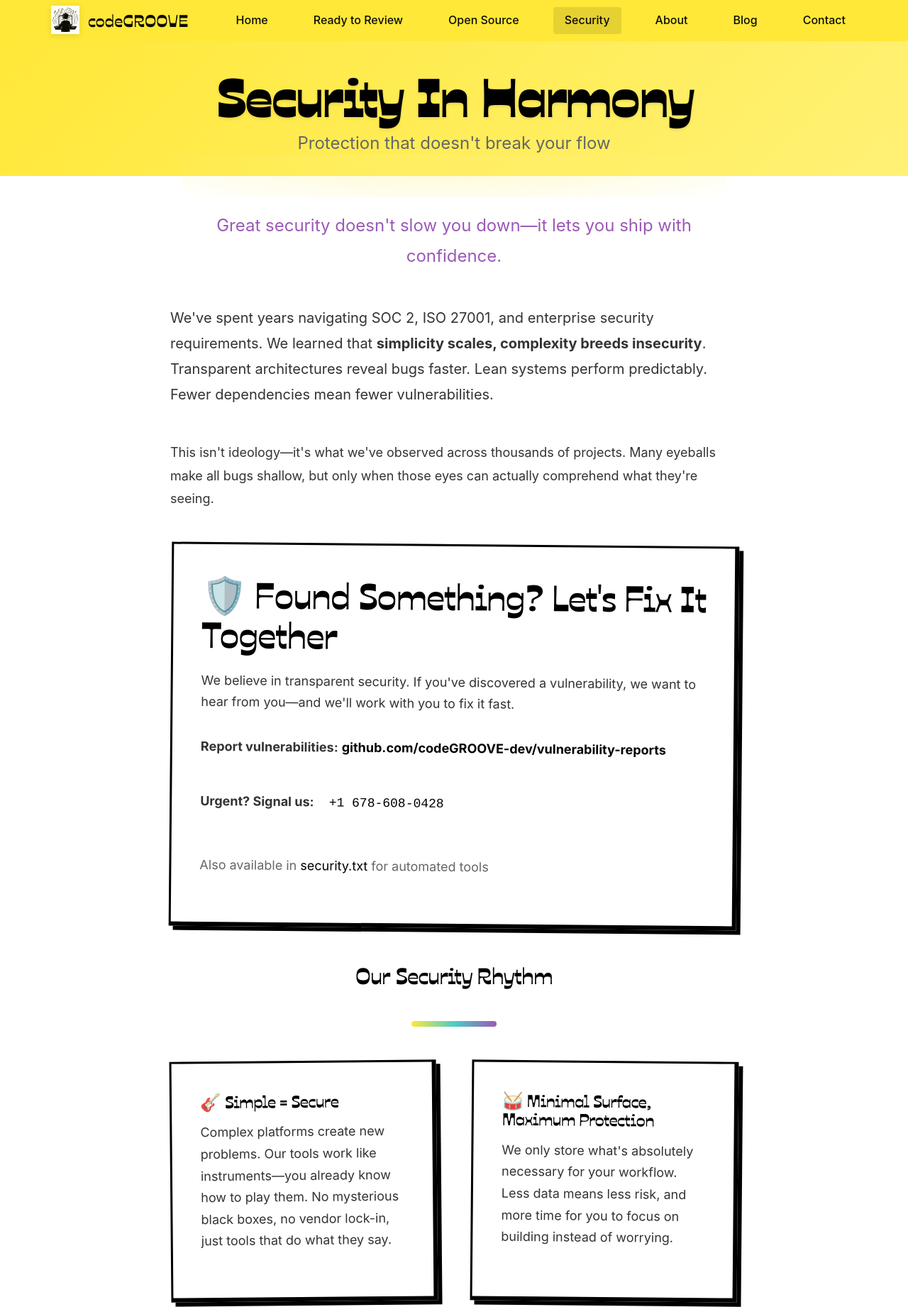
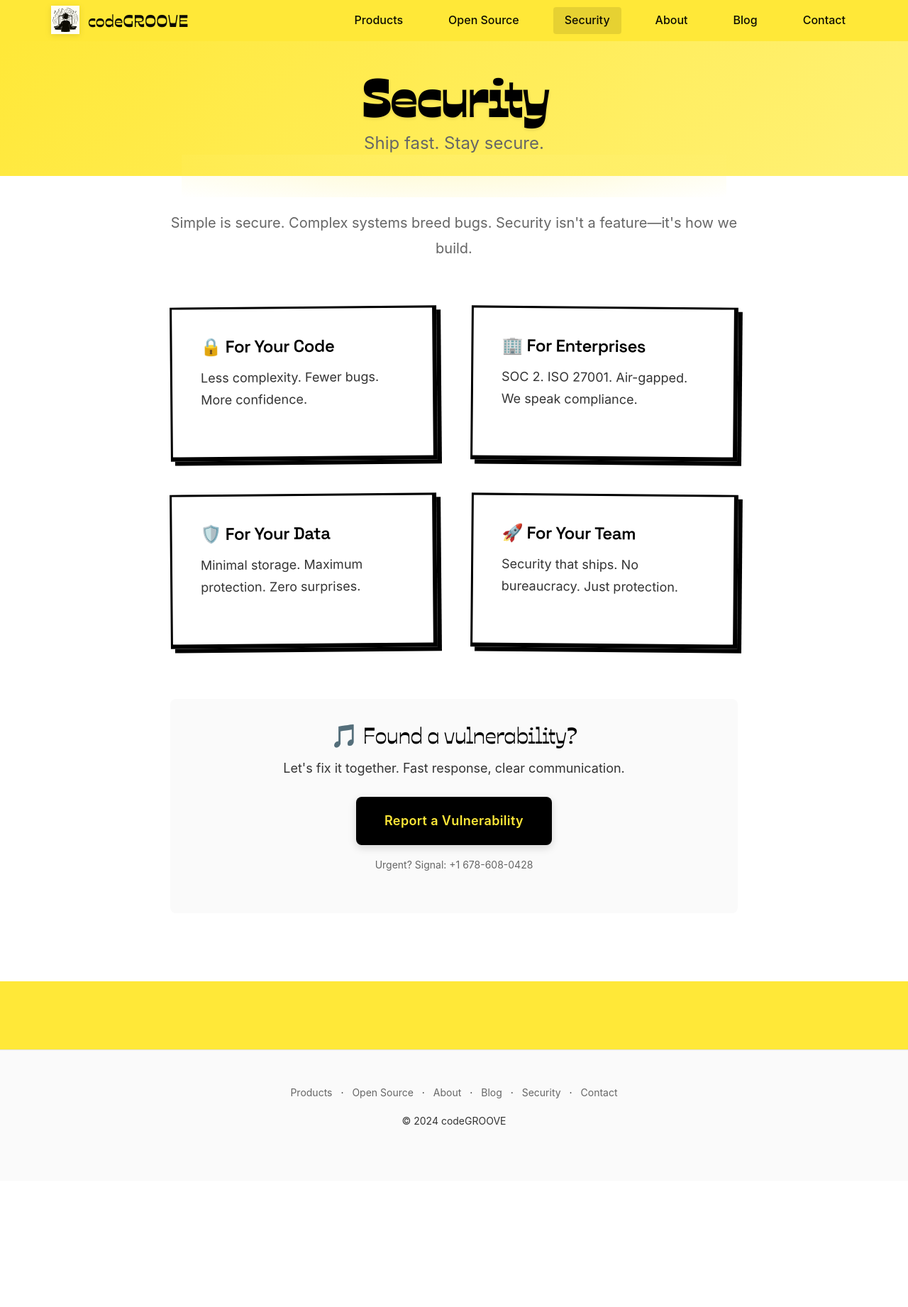
Before and after one commit to codeGROOVE-dev/codegroove-dev.github.io, an Eleventy site: page src/security.njk in a window 1280 px wide. Shown: the top 1842 px of the page at 71% size. After the commit the page ends 1664 px from the top, so only its background shows below. Built offline with nearby package versions, Linux system fonts and the light colour scheme; Eleventy itself is replaced by a stand-in of ours; files that its build step writes are made by us from their sources; a web font is replaced by a local one.

Commit message:
better security page

```diff
--- a/src/_layouts/base.njk
+++ b/src/_layouts/base.njk
@@ -22,8 +22,7 @@
                         <span class="brand-name">codeGROOVE</span>
                     </a>
                     <ul class="nav-menu" id="nav-menu" role="navigation" aria-label="Main navigation">
-                        <li><a href="/" {% if page.url == '/' %}class="active" aria-current="page"{% endif %}>Home</a></li>
-                        <li><a href="/products/" {% if page.url == '/products/' %}class="active" aria-current="page"{% endif %}>Ready to Review</a></li>
+                        <li><a href="/products/" {% if page.url == '/products/' %}class="active" aria-current="page"{% endif %}>Products</a></li>
                         <li><a href="/open-source/" {% if page.url == '/open-source/' %}class="active" aria-current="page"{% endif %}>Open Source</a></li>
                         <li><a href="/security/" {% if page.url == '/security/' %}class="active" aria-current="page"{% endif %}>Security</a></li>
                         <li><a href="/about/" {% if page.url == '/about/' %}class="active" aria-current="page"{% endif %}>About</a></li>
@@ -48,7 +47,7 @@
                 <div class="footer-content" style="text-align: center; grid-template-columns: 1fr;">
                     <div>
                         <p style="font-size: 0.875rem; margin-bottom: 1rem;">
-                            <a href="/products/">Ready to Review</a> ·
+                            <a href="/products/">Products</a> ·
                             <a href="/open-source/">Open Source</a> ·
                             <a href="/about/">About</a> ·
                             <a href="/blog/">Blog</a> ·
--- a/src/index.njk
+++ b/src/index.njk
@@ -8,7 +8,7 @@ description: Great tools amplify human capability without getting in the way. We
     <div class="container">
         <div class="hero-content">
             <div class="hero-text">
-                <h1>Developer tools that bring back the joy of coding.</h1>
+                <h1>Bring the joy back to coding.</h1>
                 <p class="tagline">Code review and collaboration tools that make shipping feel like jamming with your favorite band.</p>
                 <p style="font-size: 1.125rem; margin: 2rem 0; color: var(--color-gray-dark);">
                    Out-ship your competition with joy and intent. Because coding should be fun, collaborative, and fast.
--- a/src/security.njk
+++ b/src/security.njk
@@ -6,70 +6,43 @@ description: Security that amplifies your development without getting in the way
 
 <section class="page-header">
     <div class="container">
-        <h1>Security In Harmony</h1>
-        <p class="tagline">Protection that doesn't break your flow</p>
+        <h1>Security</h1>
+        <p class="tagline">Ship fast. Stay secure.</p>
     </div>
 </section>
 
 <section class="container">
     <div class="content-section" style="max-width: 800px; margin: 0 auto;">
-        <p style="font-size: 1.5rem; line-height: 1.8; text-align: center; margin-bottom: 3rem; color: var(--color-accent);">
-            Great security doesn't slow you down—it lets you ship with confidence.
+        <p style="font-size: 1.25rem; line-height: 1.8; text-align: center; color: var(--color-gray); margin-bottom: 3rem;">
+            Simple is secure. Complex systems breed bugs. Security isn't a feature—it's how we build.
         </p>
 
-        <p style="font-size: 1.25rem; line-height: 1.8; margin-bottom: 3rem;">
-            We've spent years navigating SOC 2, ISO 27001, and enterprise security requirements. We learned that <strong>simplicity scales, complexity breeds insecurity</strong>. Transparent architectures reveal bugs faster. Lean systems perform predictably. Fewer dependencies mean fewer vulnerabilities.
-        </p>
 
-        <p style="font-size: 1.125rem; line-height: 1.8; margin-bottom: 3rem;">
-            This isn't ideology—it's what we've observed across thousands of projects. Many eyeballs make all bugs shallow, but only when those eyes can actually comprehend what they're seeing.
-        </p>
-
-        <div class="groove-card" style="margin-bottom: 3rem;">
-            <h2 style="color: var(--color-secondary); margin-bottom: 1.5rem;">🛡️ Found Something? Let's Fix It Together</h2>
-            <p style="margin: 1.5rem 0; font-size: 1.125rem;">We believe in transparent security. If you've discovered a vulnerability, we want to hear from you—and we'll work with you to fix it fast.</p>
-            <div style="display: grid; gap: 1rem; margin-top: 2rem;">
-                <p><strong>Report vulnerabilities:</strong> <a href="https://github.com/codeGROOVE-dev/vulnerability-reports" style="color: var(--color-secondary); font-weight: bold;">github.com/codeGROOVE-dev/vulnerability-reports</a></p>
-                <p><strong>Urgent? Signal us:</strong> <a href="sgnl://signal.me/#p/+16786080428" style="background: var(--color-white); padding: 0.5rem 1rem; border-radius: 4px; color: var(--color-secondary); text-decoration: none; font-family: monospace; display: inline-block;">+1 678-608-0428</a></p>
-                <p style="margin-top: 0.5rem; color: var(--color-gray);">Also available in <a href="/.well-known/security.txt">security.txt</a> for automated tools</p>
+        <div class="feature-grid mt-4">
+            <div class="card groove-card">
+                <h3>🔒 For Your Code</h3>
+                <p>Less complexity. Fewer bugs. More confidence.</p>
+            </div>
+            <div class="card groove-card">
+                <h3>🏢 For Enterprises</h3>
+                <p>SOC 2. ISO 27001. Air-gapped. We speak compliance.</p>
+            </div>
+            <div class="card groove-card">
+                <h3>🛡️ For Your Data</h3>
+                <p>Minimal storage. Maximum protection. Zero surprises.</p>
+            </div>
+            <div class="card groove-card">
+                <h3>🚀 For Your Team</h3>
+                <p>Security that ships. No bureaucracy. Just protection.</p>
             </div>
         </div>
 
-        <h2 style="text-align: center; margin: 3rem 0 2rem; font-size: 2rem;">Our Security Rhythm</h2>
-        <div class="funk-divider"></div>
 
-        <div class="feature-grid" style="margin-top: 3rem;">
-            <div class="groove-card">
-                <h3>🎸 Simple = Secure</h3>
-                <p>Complex platforms create new problems. Our tools work like instruments—you already know how to play them. No mysterious black boxes, no vendor lock-in, just tools that do what they say.</p>
-            </div>
-            <div class="groove-card">
-                <h3>🥁 Minimal Surface, Maximum Protection</h3>
-                <p>We only store what's absolutely necessary for your workflow. Less data means less risk, and more time for you to focus on building instead of worrying.</p>
-            </div>
-            <div class="groove-card">
-                <h3>🎹 Transparent by Design</h3>
-                <p>Open architectures let your security team actually understand what's happening. When everyone can see the code, vulnerabilities get spotted and fixed faster.</p>
-            </div>
-            <div class="groove-card">
-                <h3>🎵 Continuous Improvement</h3>
-                <p>Security isn't a feature you ship once—it's a practice. We patch fast, communicate clearly, and keep your tools secure without disrupting your flow.</p>
-            </div>
+        <div style="background: var(--color-gray-light); padding: 2rem; border-radius: 8px; margin: 3rem 0; text-align: center;">
+            <h3 style="margin-bottom: 1rem;">🎵 Found a vulnerability?</h3>
+            <p style="margin-bottom: 1.5rem;">Let's fix it together. Fast response, clear communication.</p>
+            <a href="https://github.com/codeGROOVE-dev/vulnerability-reports" class="cta-button">Report a Vulnerability</a>
+            <p style="margin-top: 1rem; font-size: 0.875rem; color: var(--color-gray);">Urgent? Signal: +1 678-608-0428</p>
         </div>
-
-        <div style="background: #f8f8f8; padding: 2rem; border-radius: 8px; margin: 3rem 0;">
-            <h3 style="color: var(--color-secondary); margin-bottom: 1rem;">🔒 Compliance Without the Bureaucracy</h3>
-            <p style="font-size: 1.125rem; line-height: 1.8;">
-                We've danced with SOC 2, waltzed through ISO 27001, and jammed with enterprise security teams. We know the compliance game—and we've built our tools to help you win it without losing your soul.
-            </p>
-            <p style="font-size: 1.125rem; line-height: 1.8; margin-bottom: 0;">
-                Automated enforcement, smart exceptions, clear audit trails. Stay compliant while staying human.
-            </p>
-        </div>
-
-        <p style="font-size: 1.25rem; text-align: center; margin-top: 3rem; font-weight: 600; color: var(--color-accent);">
-            Security that amplifies your capability without getting in the way.<br>
-            <span style="font-size: 1rem; color: var(--color-gray); font-weight: normal;">That's the codeGROOVE promise.</span>
-        </p>
     </div>
 </section>
```
Also changed, not shown: src/open-source.njk (+5 -5 lines), src/products.njk (+3 -6 lines).
